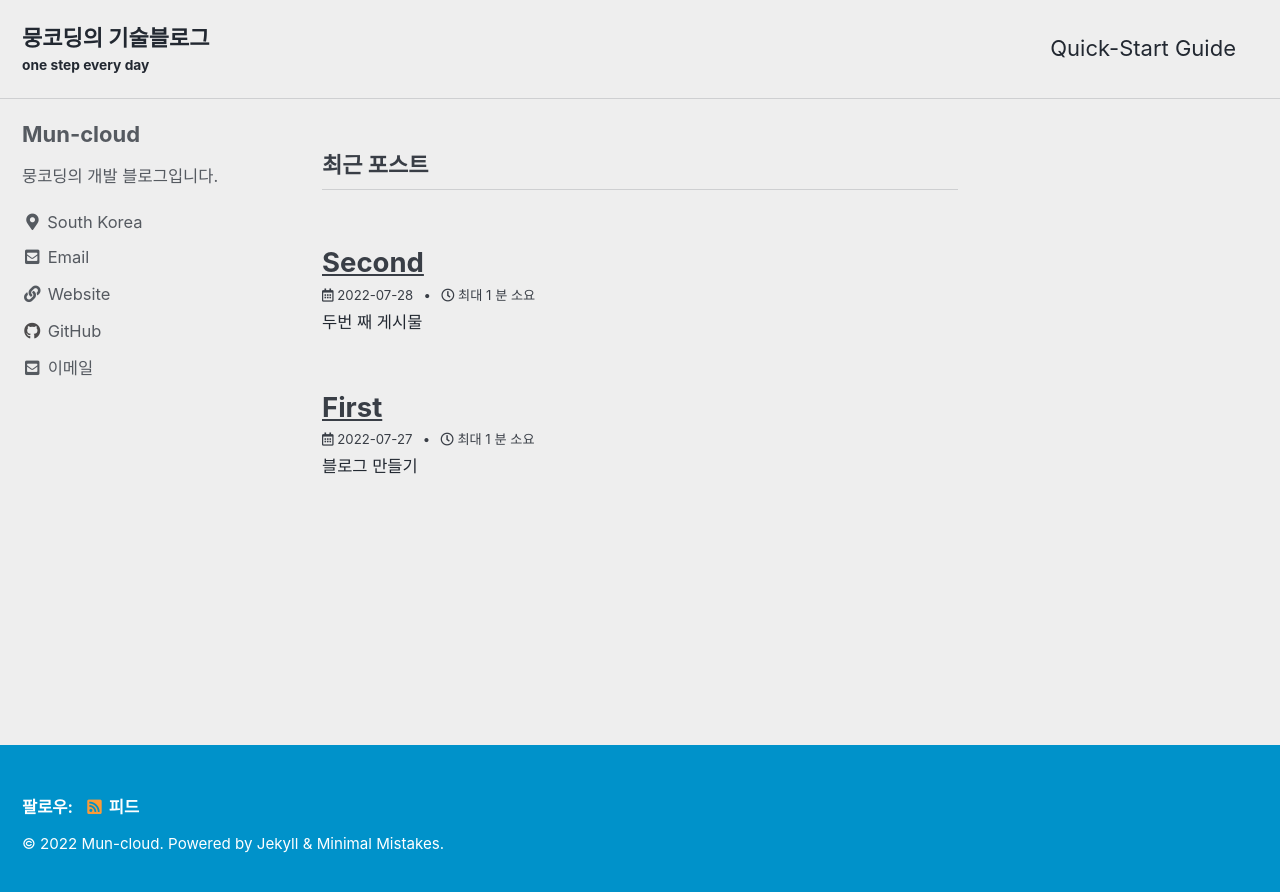
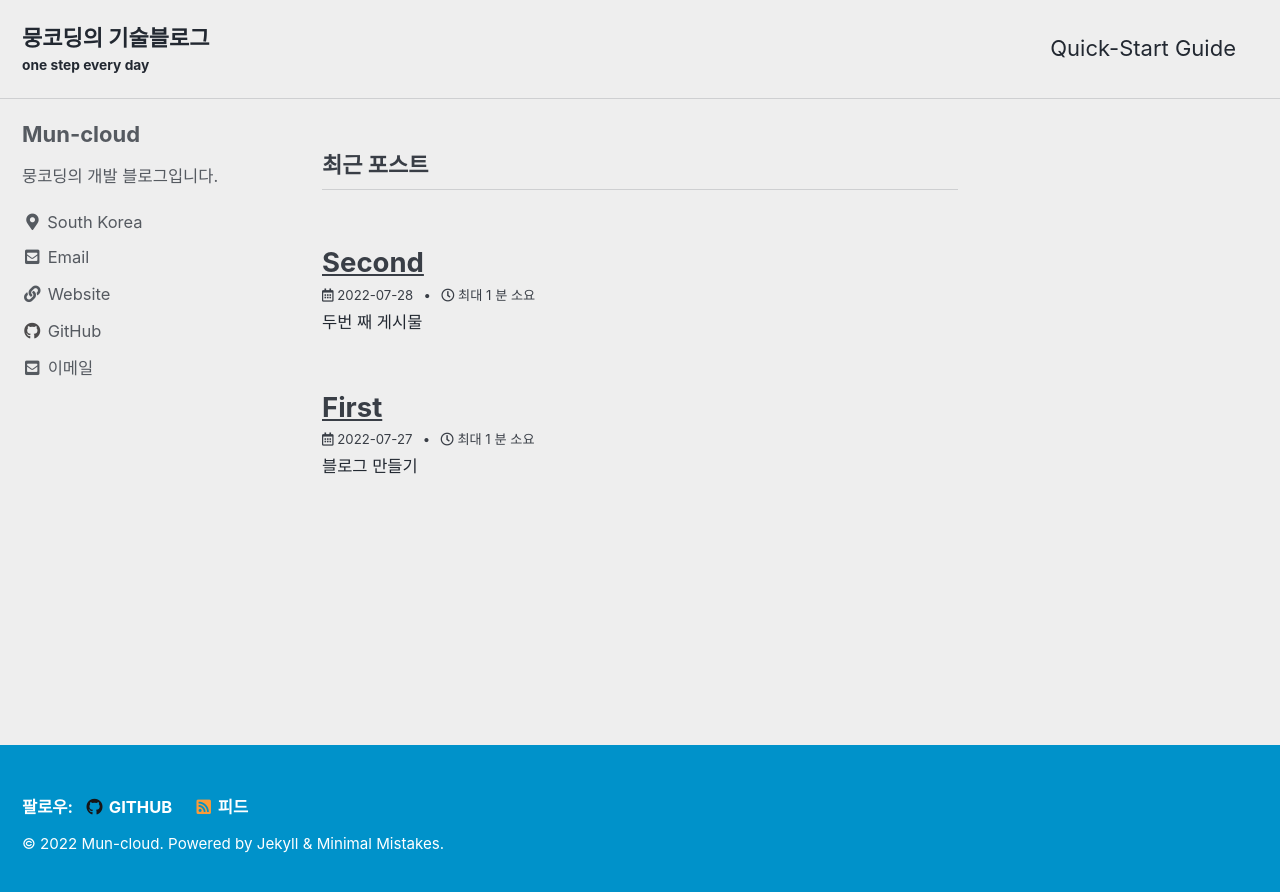
Before and after one commit to Mun-cloud/Mun-cloud.github.io, a Jekyll site: the page built from index.html, in a window 1280 px wide. Shown: the top 892 px of the page. Built offline with Jekyll 4.4.1, drawn with Linux system fonts in a browser that asks for light colours; cached includes are drawn as plain includes; the list of posts is cut into pages by our own code.

Commit message:
Update _config.yml

```diff
--- a/_config.yml
+++ b/_config.yml
@@ -122,24 +122,9 @@ author:
 # Site Footer
 footer:
   links:
-    - label: "Twitter"
-      icon: "fab fa-fw fa-twitter-square"
-      # url:
-    - label: "Facebook"
-      icon: "fab fa-fw fa-facebook-square"
-      # url:
     - label: "GitHub"
       icon: "fab fa-fw fa-github"
-      # url:
-    - label: "GitLab"
-      icon: "fab fa-fw fa-gitlab"
-      # url:
-    - label: "Bitbucket"
-      icon: "fab fa-fw fa-bitbucket"
-      # url:
-    - label: "Instagram"
-      icon: "fab fa-fw fa-instagram"
-      # url:
+      url: "https://github.com/Mun-cloud"
 
 # Reading Files
 include:
```
